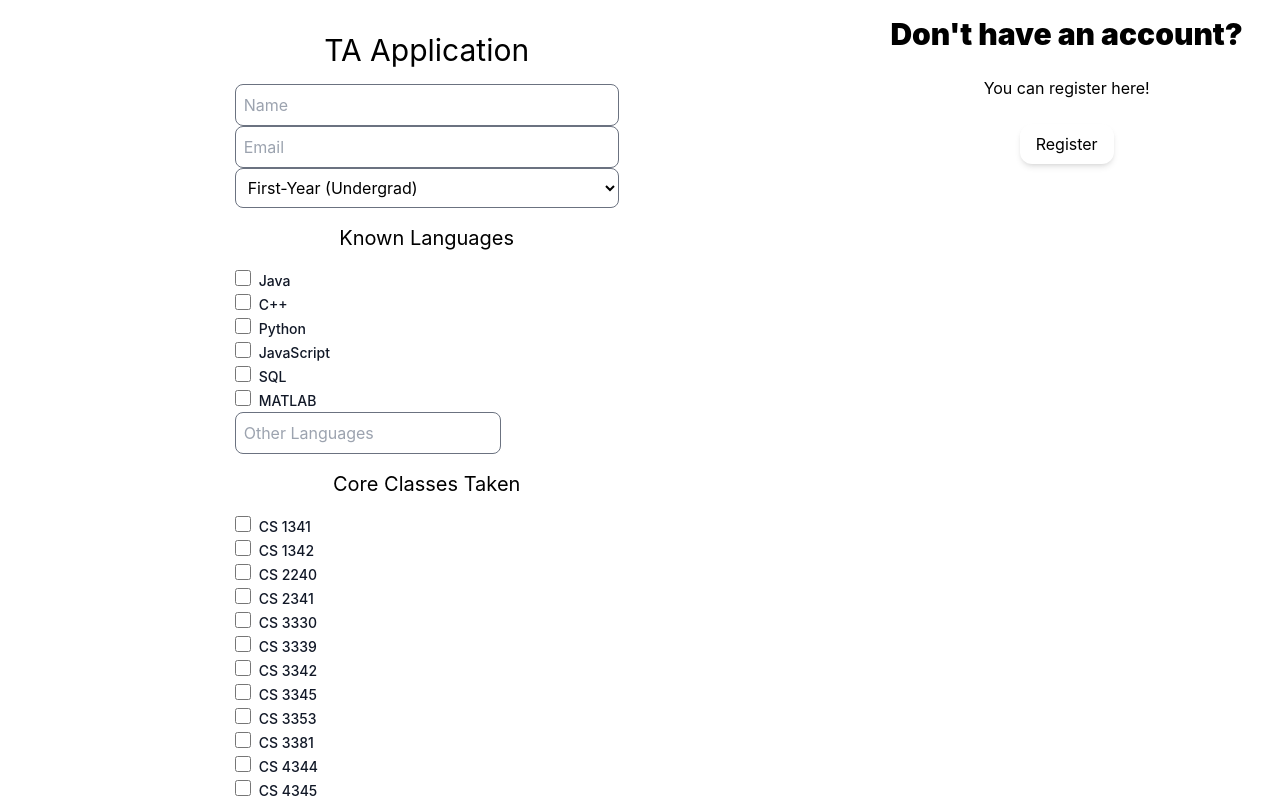
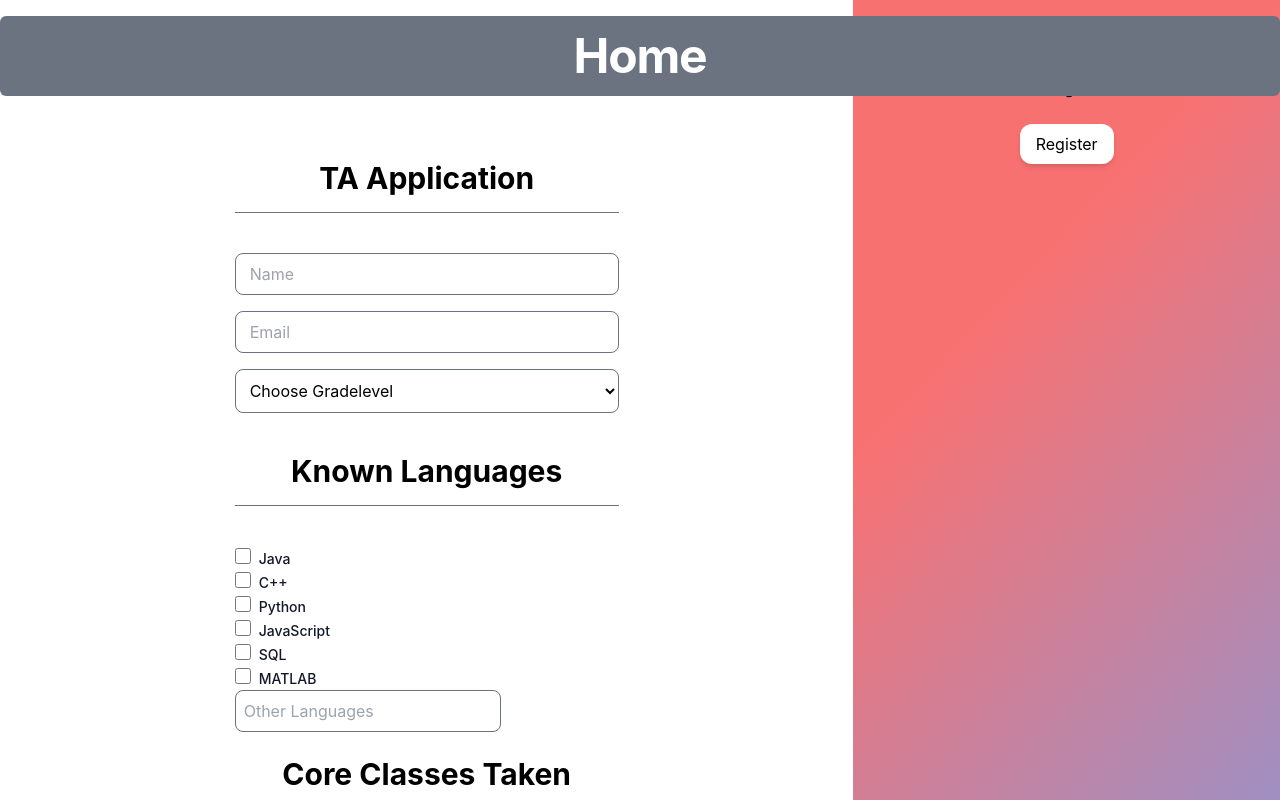
Before and after one commit to ChrisMillerSMU/4345Team2, a Next.js app: page /application in a window 1280 px wide. Shown: the top 800 px of the page. Built offline with nearby package versions, Linux system fonts and the light colour scheme; no server answers.

Commit message:
Almost done!

```diff
--- a/components/Main.jsx
+++ b/components/Main.jsx
@@ -10,7 +10,7 @@ export function Main() {
           {/* <!-- Your content --> */}
           <section className="overflow-clip">
             <ParallaxText description={'Login'} start={600} side={2} url={'/auth'}></ParallaxText>
-            <ParallaxText description={'Apply'} start={600} side={-2} url={''}></ParallaxText>
+            <ParallaxText description={'Apply'} start={600} side={-2} url={'/application'}></ParallaxText>
             <ParallaxText description={'Search'} start={600} side={2} url={''}></ParallaxText>
           </section>
         </div>
--- a/pages/_app.tsx
+++ b/pages/_app.tsx
@@ -1,8 +1,20 @@
 import '../styles/globals.css'
 import type { AppProps } from 'next/app'
+import Link from 'next/link'
 
 function MyApp({ Component, pageProps }: AppProps) {
-  return <Component {...pageProps} />
+  return (
+    <>
+      <a href="/" className='cursor-pointer'>
+        <div className='transform transition duration-500 hover:scale-105 z-10 fixed w-full mt-4 text-white '>
+          <div className='container text-center mx-auto px-8 py-4 items-center justify-between bg-gray-500 rounded-md text-5xl font-bold tracking-tight text-white'>
+            Home
+          </div>
+        </div>
+      </a>
+      <Component {...pageProps} />
+    </>
+  )
 }
 
 export default MyApp
--- a/pages/application.tsx
+++ b/pages/application.tsx
@@ -130,16 +130,17 @@ export default function applicationPage() {
   return (
     <>
       {/* md-lg screens */}
-      <section className="min-h-screen h-viewport md:flex hidden">
+      <section className="min-h-screen h-viewport md:flex hidden bg-gradient-to-br from-red-400 via-red-400 to-blue-400">
         {/* TA Application */}
         <div className="flex flex-col justify-center items-center h-full w-2/3 text-left bg-white p-4">
-            <div>
-              <h1 className="dark text-3xl p-4 text-center">TA Application</h1>
+            <div className="mt-32">
+              <h1 className="font-bold dark text-3xl p-4 text-center">TA Application</h1>
+              <hr className="mb-10 h-px bg-gray-500 border-0" />
               {/* Application input fields */}
               <div className="w-[24rem]">
                 <form onSubmit={handleSubmit}>
                   <input
-                    className="w-full text-black rounded-lg p-2 border-[1px] border-gray-500"
+                    className="w-full text-black rounded-lg p-2 pl-[14px] border-[1px] border-gray-500 mb-4"
                     value={currentName}
                     onChange={(e) => setCurrentName(e.target.value)}
                     style={{ backgroundColor: '#FFF' }}
@@ -149,7 +150,7 @@ export default function applicationPage() {
                     placeholder="Name">
                   </input>
                   <input
-                    className="w-full text-black rounded-lg p-2 border-[1px] border-gray-500"
+                    className="w-full text-black rounded-lg p-2 pl-[14px] border-[1px] border-gray-500 mb-4"
                     value={currentEmail}
                     onChange={(e) => setCurrentEmail(e.target.value)}
                     style={{ backgroundColor: '#FFF' }}
@@ -159,7 +160,7 @@ export default function applicationPage() {
                     placeholder="Email"
                   ></input>
                   <select
-                    className="form-select w-full text-black rounded-lg p-2 border-[1px] border-gray-500"
+                    className="form-select w-full text-black rounded-lg p-[10px] border-[1px] mb-4 border-gray-500"
                     value={currentGradeLevel}
                     onChange={(e) => setCurrentGradeLevel(e.target.value)}
                     style={{ backgroundColor: '#FFF' }}
@@ -167,6 +168,7 @@ export default function applicationPage() {
                     autoComplete="gradeLevel"
                     placeholder="gradeLevel"
                   >
+                    <option value="" disabled selected hidden>Choose Gradelevel</option>
                     <option value="1">First-Year (Undergrad)</option>
                     <option value="2">Sophomore (Undergrad)</option>
                     <option value="3">Junior (Undergrad)</option>
@@ -174,7 +176,8 @@ export default function applicationPage() {
                     <option value="5">M.S.</option>
                     <option value="6">Ph.D.</option>
                   </select>
-                  <h3 className="dark text-xl p-4 text-center">Known Languages</h3>
+                  <h1 className="font-bold dark text-3xl p-4 mt-2 text-center">Known Languages</h1>
+                  <hr className="mb-10 h-px bg-gray-500 border-0" />
                   <div className="form-check text-left">
                     <input
                       id="Java-checkbox"
@@ -240,7 +243,8 @@ export default function applicationPage() {
                     placeholder="Other Languages"
                   ></input>
                   {/* Core Classes */}
-                  <h3 className="dark text-xl p-4 text-center">Core Classes Taken</h3>
+                  <h1 className="font-bold dark text-3xl p-4 mt-2 text-center">Core Classes Taken</h1>
+                  <hr className="mb-10 h-px bg-gray-500 border-0" />
                   <div className="form-check">
                     <input
                       id="CS1341-checkbox"
--- a/styles/globals.css
+++ b/styles/globals.css
@@ -10,6 +10,10 @@
   -ms-overflow-style: none;  /* IE and Edge */
   scrollbar-width: none;  /* Firefox */
   font-family: 'Inter', sans-serif;
+}
+
+:invalid {
+  color: rgba(156, 163, 175, 1);
 }
 
 html,
```
